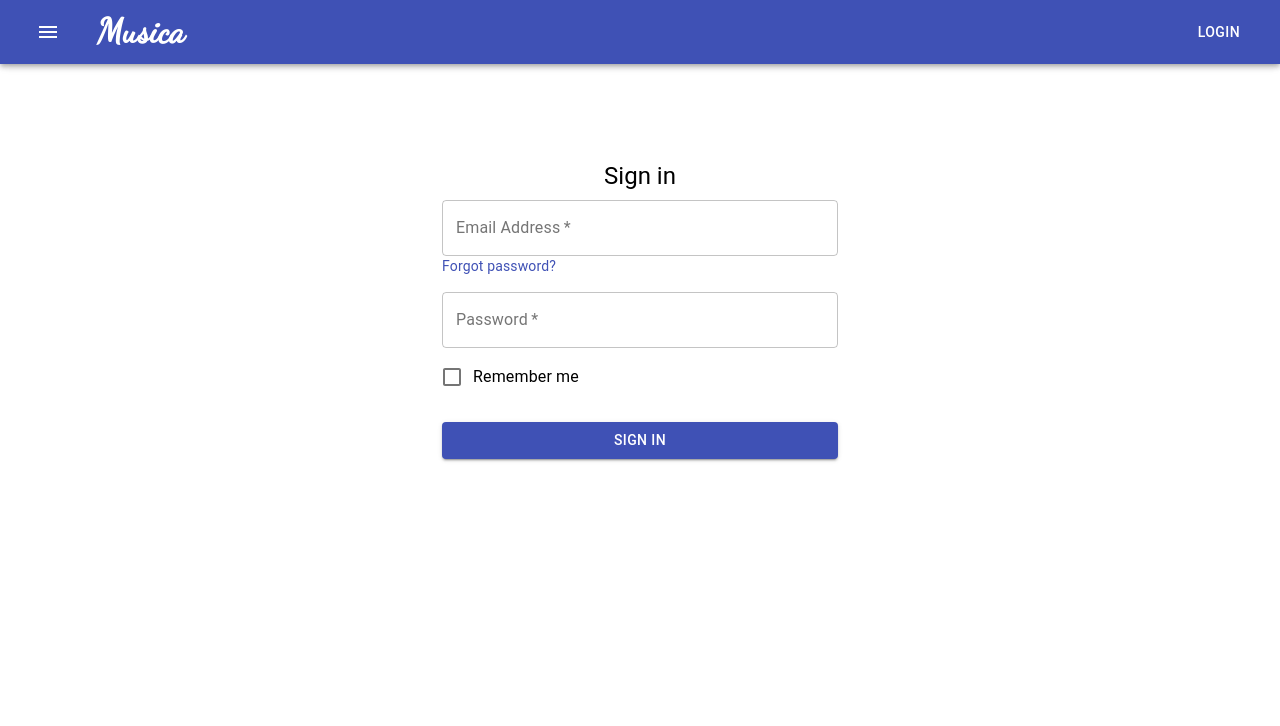
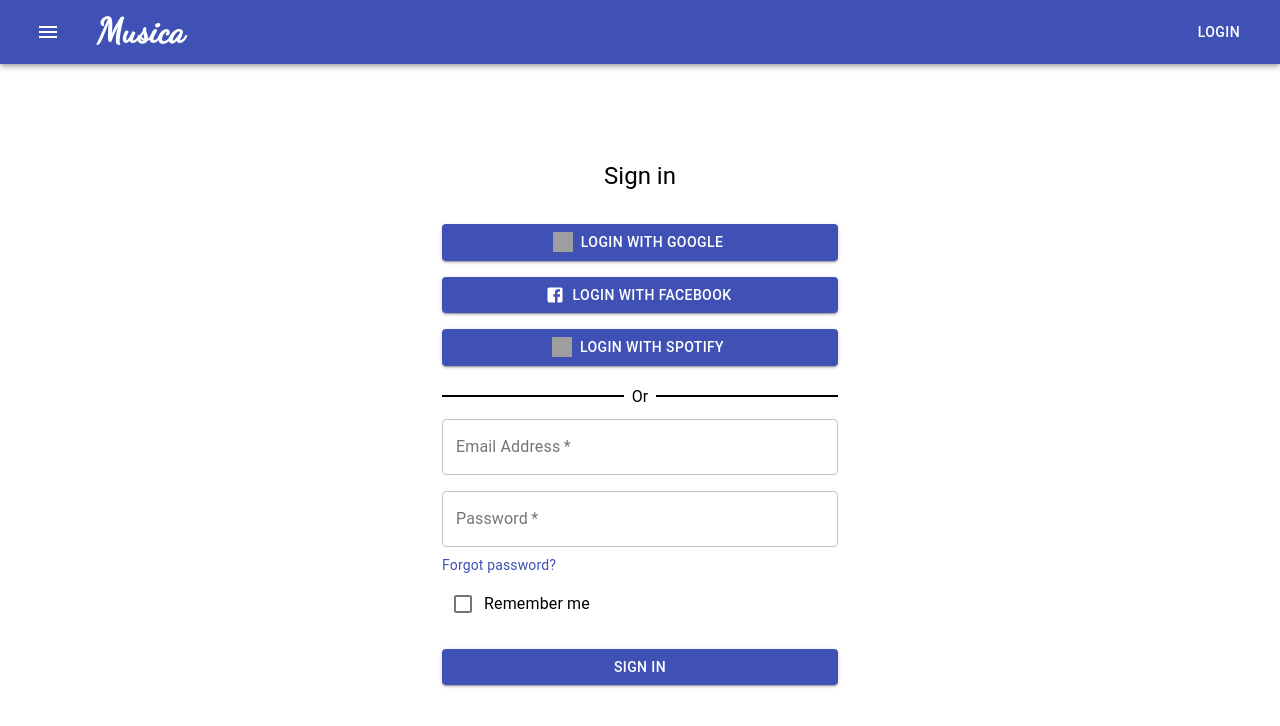
Before and after one commit to Neo945/Musica, a React (Create React App) app in the folder web-app/musica/: page /login in a window 1280 px wide. Shown: the top 726 px of the page. Built offline with nearby package versions, Linux system fonts and the light colour scheme; grey boxes are pictures that could not be loaded.

Commit message:
Added buttons for Oauth login

```diff
--- a/web-app/musica/src/components/Login/login.js
+++ b/web-app/musica/src/components/Login/login.js
@@ -1,33 +1,9 @@
-import React from 'react';
-import Avatar from '@material-ui/core/Avatar';
-import Button from '@material-ui/core/Button';
-import CssBaseline from '@material-ui/core/CssBaseline';
-import TextField from '@material-ui/core/TextField';
-import FormControlLabel from '@material-ui/core/FormControlLabel';
-import Checkbox from '@material-ui/core/Checkbox';
-import Link from '@material-ui/core/Link';
-import Grid from '@material-ui/core/Grid';
-import Box from '@material-ui/core/Box';
-import LockOutlinedIcon from '@material-ui/icons/LockOutlined';
-import Typography from '@material-ui/core/Typography';
 import { makeStyles } from '@material-ui/core/styles';
-import Container from '@material-ui/core/Container';
-
-function Copyright() {
-  return (
-    <Typography variant="body2" color="textSecondary" align="center">
-      {'Copyright © '}
-      <Link color="inherit" href="https://material-ui.com/">
-        Your Website
-      </Link>{' '}
-      {new Date().getFullYear()}
-      {'.'}
-    </Typography>
-  );
-}
+import {Button,TextField,FormControlLabel,Checkbox,Link,Grid, Typography, Container, Icon} from '@material-ui/core';
+import FacebookIcon from '@material-ui/icons/Facebook';
 
 const useStyles = makeStyles((theme) => {
-  console.log(theme.spacing(20,0,0))
+  console.log(theme.spacing(1,1,1,1))
   return {
   paper: {
     marginTop: theme.spacing(20),
@@ -46,6 +22,27 @@
   submit: {
     margin: theme.spacing(3, 0, 2),
   },
+  remember: {
+    margin: theme.spacing(1, 0, 0),
+  },
+  icon:{
+    display: "flex",
+    width: "inherit",
+    height: "inherit",
+  },
+  googleButton:{
+    margin: theme.spacing(2,0,0,0),
+  },
+  buttonForm:{
+    margin: theme.spacing(2,0,2,0),
+  },
+  divider:{
+    // width:"100%",
+    // margin: theme.spacing(1),
+    // background:"black",
+    // height:'1.5px',
+    fontFamily: "'Roboto', 'Helvetica', 'Arial', sans-serif",
+  }
 }});
 
 export default function Login() {
@@ -56,6 +53,40 @@
         <Typography component="h1" variant="h5">
           Sign in
         </Typography>
+        <form className={classes.form + " " + classes.buttonForm}>
+        <Button
+          variant="contained"
+          color="primary"
+            fullWidth
+            className={classes.googleButton}
+          startIcon={<Icon>
+            <img className={classes.icon} src="https://upload.wikimedia.org/wikipedia/commons/thumb/5/53/Google_%22G%22_Logo.svg/600px-Google_%22G%22_Logo.svg.png" alt=""/>
+          </Icon>}
+        >
+          Login with Google
+        </Button>
+        <Button
+          variant="contained"
+          color="primary"
+            fullWidth
+            className={classes.googleButton}
+          startIcon={<FacebookIcon/>}
+        >
+          Login with Facebook
+        </Button>
+        <Button
+          variant="contained"
+          color="primary"
+            fullWidth
+            className={classes.googleButton}
+          startIcon={<Icon>
+            <img className={classes.icon} src="https://www.pngkit.com/png/full/490-4902364_deezer-logo-white-png-spotify-icon-png-white.png" alt=""/>
+          </Icon>}
+        >
+          Login with Spotify
+        </Button>
+        </form>
+        <div className={"seperator " + classes.divider}>Or</div>
         <form className={classes.form}>
           <TextField
             variant="outlined"
@@ -66,11 +97,7 @@
             name="email"
             autoComplete="email"
           />
-          <Grid item xs>
-              <Link href="#" variant="body2">
-                Forgot password?
-              </Link>
-            </Grid>
+
           <TextField
             variant="outlined"
             margin="normal"
@@ -82,7 +109,13 @@
             id="password"
             autoComplete="current-password"
           />
+          <Grid item xs>
+              <Link href="#" variant="body2">
+                Forgot password?
+              </Link>
+            </Grid>
           <FormControlLabel
+            className={classes.remember}
             control={<Checkbox value="remember" color="primary" />}
             label="Remember me"
           />
--- a/web-app/musica/src/index.css
+++ b/web-app/musica/src/index.css
@@ -1,2 +1,25 @@
 @import url('https://fonts.googleapis.com/css2?family=Lobster&display=swap');
 @import url('https://fonts.googleapis.com/css2?family=Dancing+Script:wght@500&family=Lobster&display=swap');
+
+.seperator {
+    display: flex;
+    align-items: center;
+    text-align: center;
+    width: 100%;
+    margin: 5px;
+  }
+
+  .seperator::before,
+  .seperator::after {
+    content: '';
+    flex: 1;
+    border-bottom: 2px solid #000;
+  }
+
+  .seperator:not(:empty)::before {
+    margin-right: 0.5em;
+  }
+
+  .seperator:not(:empty)::after {
+    margin-left: 0.5em;
+  }
```
Also changed, not shown: 1 other file (tests, documents, lock files or other folders).
